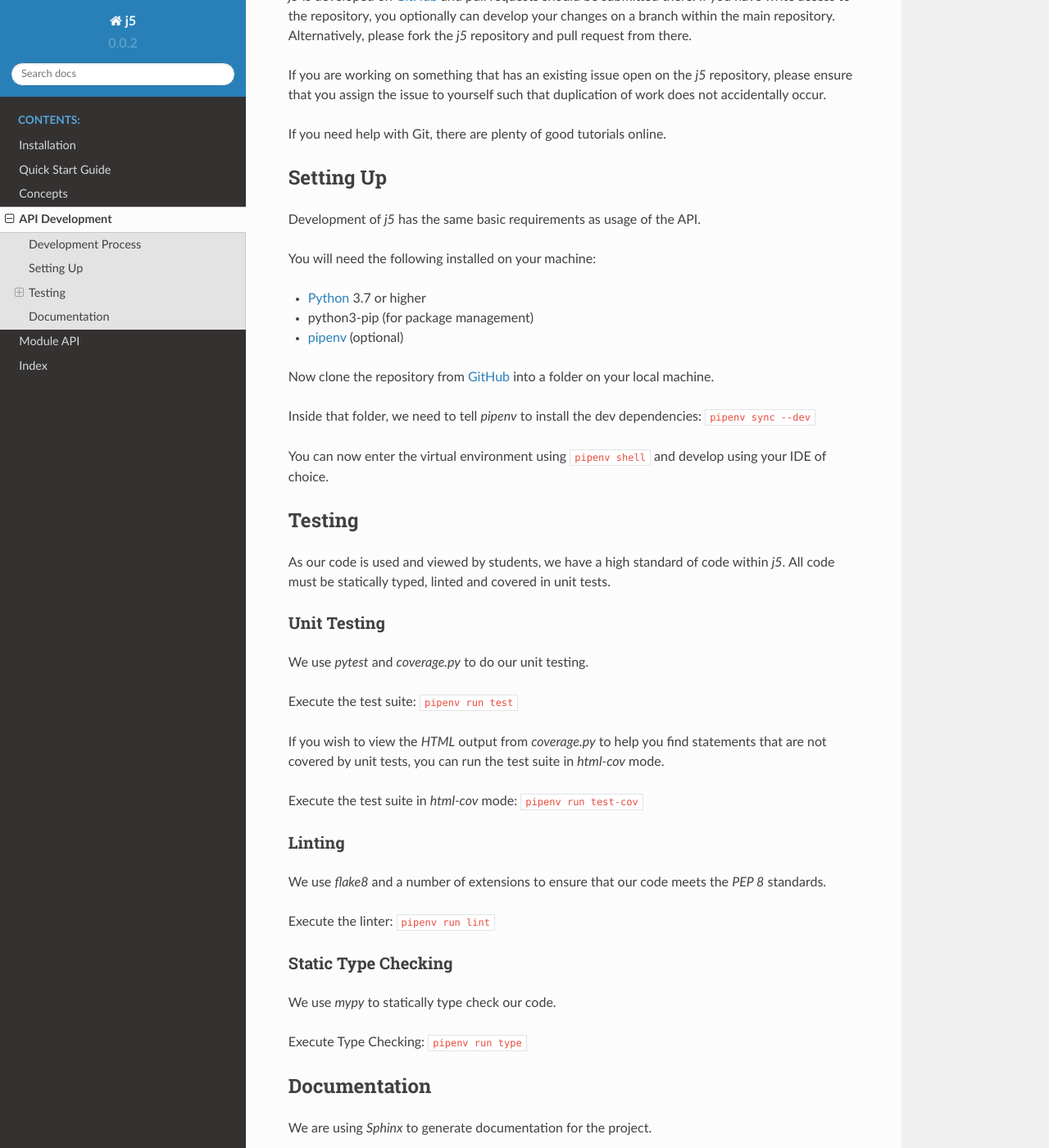
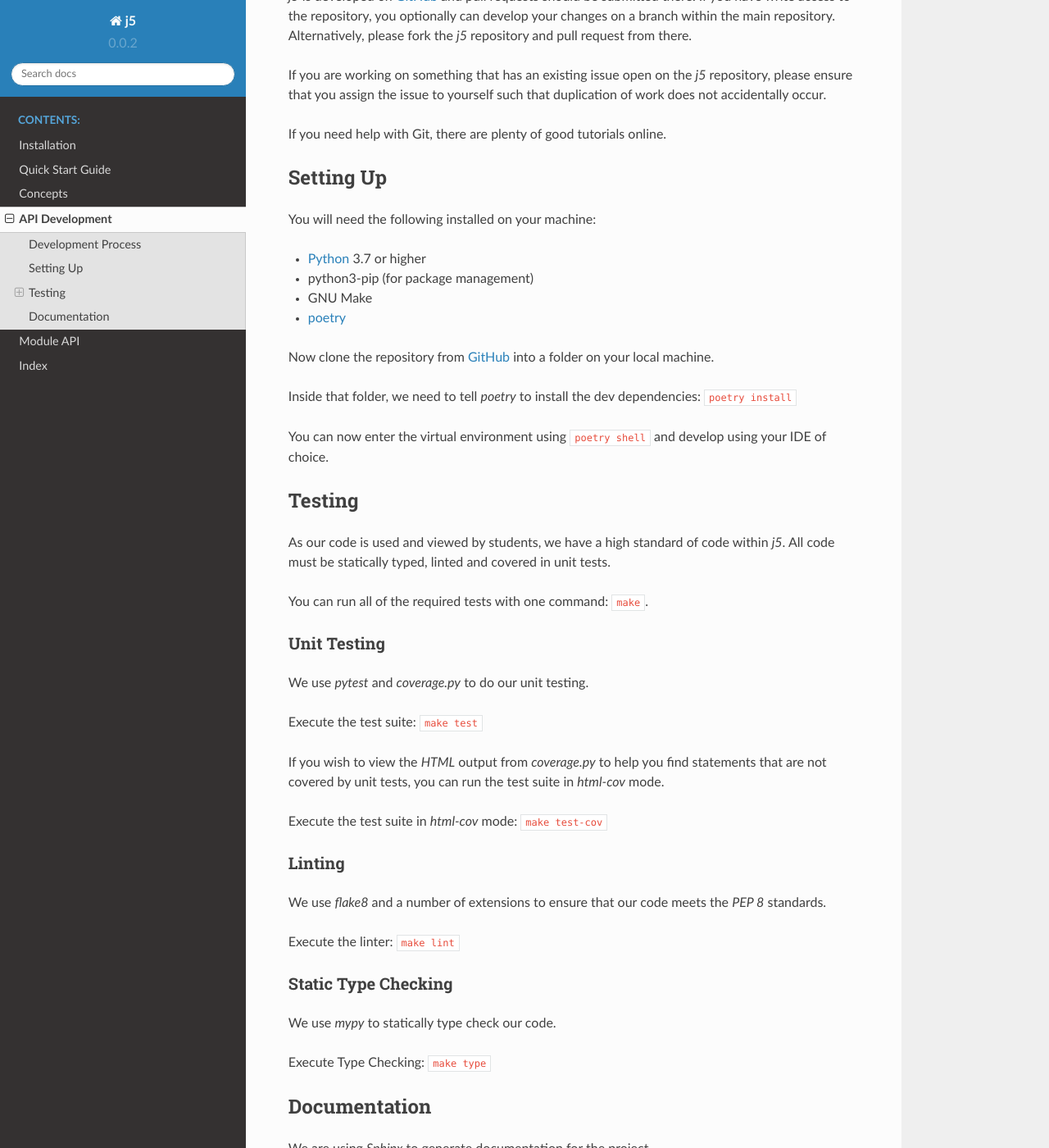
Before and after one commit to srobo/j5, a Sphinx documentation site: the page built from docs/development/index.rst, in a window 1280 px wide and 1400 px high, scrolled down 357 px. Shown: the whole window at 82% size. Built offline with Sphinx 7.4.7 and the Read the Docs theme 2.0.0, drawn with Linux system fonts in a browser that asks for light colours.

Commit message:
Replace pipenv with poetry for development

```diff
--- a/docs/development/index.rst
+++ b/docs/development/index.rst
@@ -20,19 +20,18 @@ If you need help with Git, there are plenty of good tutorials online.
 Setting Up
 ----------
 
-Development of `j5` has the same basic requirements as usage of the API.
-
 You will need the following installed on your machine:
 
 - Python_ 3.7 or higher
 - python3-pip (for package management)
-- pipenv_ (optional)
+- GNU Make
+- poetry_
 
 Now clone the repository from GitHub_ into a folder on your local machine.
 
-Inside that folder, we need to tell `pipenv` to install the dev dependencies: ``pipenv sync --dev``
+Inside that folder, we need to tell `poetry` to install the dev dependencies: ``poetry install``
 
-You can now enter the virtual environment using ``pipenv shell`` and develop using your IDE of choice.
+You can now enter the virtual environment using ``poetry shell`` and develop using your IDE of choice.
 
 Testing
 -------
@@ -40,31 +39,33 @@ Testing
 As our code is used and viewed by students, we have a high standard of code within `j5`. All code must be statically
 typed, linted and covered in unit tests.
 
+You can run all of the required tests with one command: ``make``.
+
 Unit Testing
 ~~~~~~~~~~~~
 
 We use `pytest` and `coverage.py` to do our unit testing.
 
-Execute the test suite: ``pipenv run test``
+Execute the test suite: ``make test``
 
 If you wish to view the `HTML` output from `coverage.py` to help you find statements that are not covered by unit tests,
 you can run the test suite in `html-cov` mode.
 
-Execute the test suite in `html-cov` mode: ``pipenv run test-cov``
+Execute the test suite in `html-cov` mode: ``make test-cov``
 
 Linting
 ~~~~~~~
 
 We use `flake8` and a number of extensions to ensure that our code meets the `PEP 8` standards.
 
-Execute the linter: ``pipenv run lint``
+Execute the linter: ``make lint``
 
 Static Type Checking
 ~~~~~~~~~~~~~~~~~~~~
 
 We use `mypy` to statically type check our code.
 
-Execute Type Checking: ``pipenv run type``
+Execute Type Checking: ``make type``
 
 Documentation
 -------------
@@ -79,4 +80,4 @@ Generate HTML Documentation: ``make html``
 .. _GitHub: https://github.com/j5api/j5
 
 .. _Python: https://www.python.org/
-.. _pipenv: https://pipenv.readthedocs.io/en/latest/
+.. _poetry: https://poetry.eustace.io/
```
